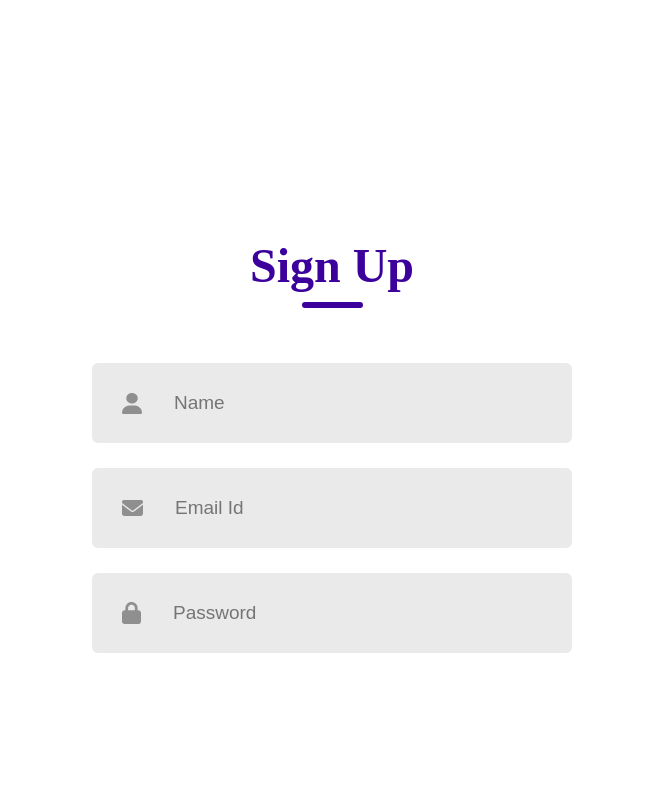
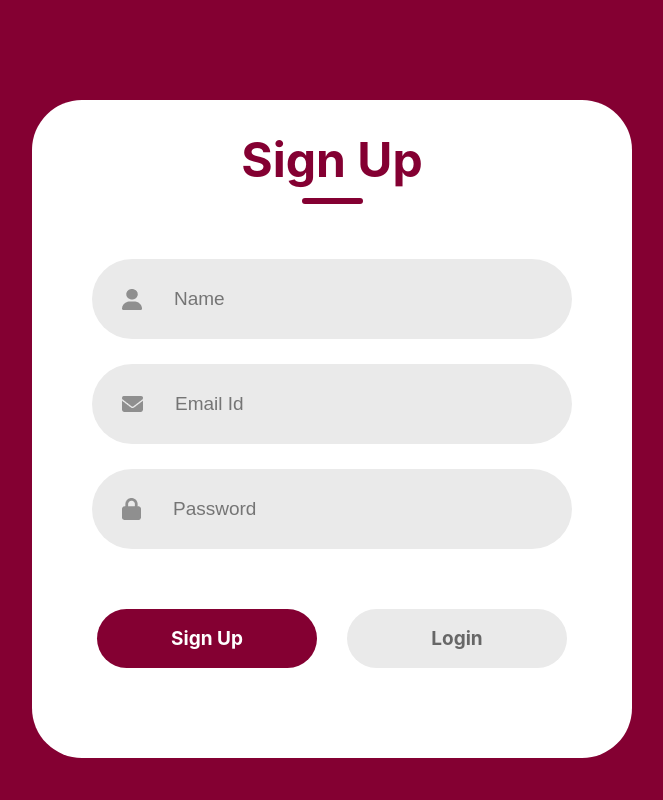
Before and after one commit to omarabbas1/Aubify, a React (Create React App) app in the folder client/: page / in a window 1280 px wide. Shown: the top 800 px of the page, without its empty margins (308-971 px from the left). Built offline with nearby package versions, Linux system fonts and the light colour scheme.

Commit message:
LoginSignUp

```diff
--- a/client/package.json
+++ b/client/package.json
@@ -8,6 +8,7 @@
     "@testing-library/user-event": "^13.5.0",
     "react": "^18.2.0",
     "react-dom": "^18.2.0",
+    "react-router-dom": "^6.22.1",
     "react-scripts": "^5.0.1",
     "web-vitals": "^2.1.4"
   },
--- a/client/src/components/LoginSignup/LoginSignup.css
+++ b/client/src/components/LoginSignup/LoginSignup.css
@@ -1,11 +1,16 @@
+body {
+    overflow: hidden;
+}
+
 .container{
     display: flex;
     flex-direction: column;
     margin: auto;
-    margin-top: 200px;
+    margin-top: 100px;
     width: 600px;
     background: #fff;
     padding-bottom: 30px;
+    border-radius: 50px;
 }
 .header{
    display: flex;
@@ -16,14 +21,14 @@
    margin-top: 30px;
 }
 .text{
-    color: #3c009d;
+    color: #840032;
     font-size: 48px;
     font-weight: 700;
 }
 .underline{
     width: 61px;
     height: 6px;
-    background:#3c009d;
+    background:#840032;
     border-radius: 9px;
 }
 .inputs{
@@ -39,7 +44,7 @@
     width: 480px;
     height: 80px;
     background: #eaeaea;
-    border-radius: 6px;
+    border-radius: 100px;
 }
 .input img{
     margin:0px 30px;
@@ -61,14 +66,14 @@
 }
 
 .forgot-password span{
-    color: #4c00b4;
+    color: #840032;
     cursor: pointer;
 }
 
 .submit-container{
     display: flex;
     gap:30px;
-    margin: 60% auto;
+    margin: 60px auto;
 }
 
 .submit{
@@ -78,7 +83,7 @@
     width: 220px;
     height: 59px;
     color: #fff;
-    background: #4c00b4;
+    background: #840032;
     border-radius: 50px;
     font-size: 19px;
     font-weight: 700;
--- a/client/src/index.css
+++ b/client/src/index.css
@@ -1,5 +1,15 @@
-#root {
-  min-height: 100vh;
-  display: flex;
-  flex-direction: column;
+body {
+  margin: 0;
+  font-family: -apple-system, BlinkMacSystemFont, 'Segoe UI', 'Roboto', 'Oxygen',
+    'Ubuntu', 'Cantarell', 'Fira Sans', 'Droid Sans', 'Helvetica Neue',
+    sans-serif;
+  -webkit-font-smoothing: antialiased;
+  -moz-osx-font-smoothing: grayscale;
+  height: 100vh;
+  background-color: #840032;
 }
+
+code {
+  font-family: source-code-pro, Menlo, Monaco, Consolas, 'Courier New',
+    monospace;
+}
```
Also changed, not shown: 1 other file (tests, documents, lock files or other folders).
